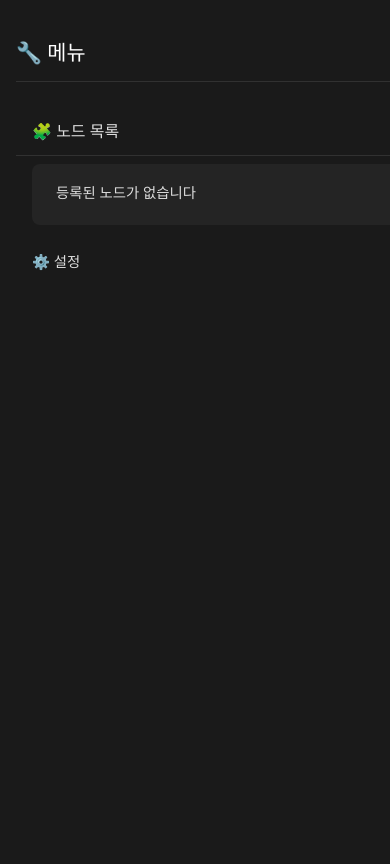
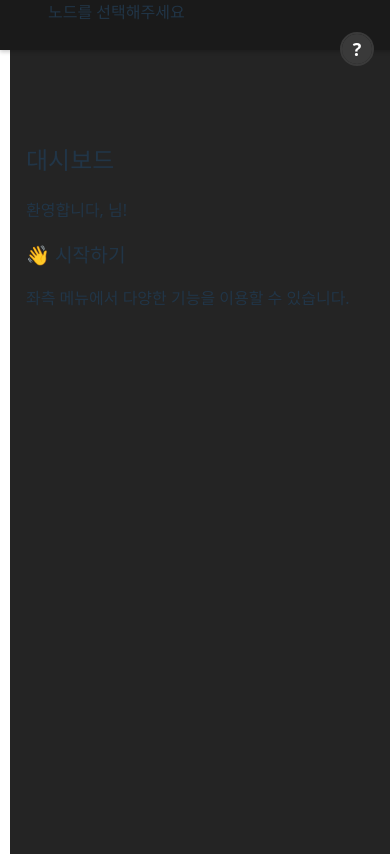
Before and after one commit to obscura-linux-monitoring/Web-Frontend, a React (Vite) app: page / in a window 390 px wide. Built offline with nearby package versions, Linux system fonts and the light colour scheme.

Commit message:
사이드바 수정 중

```diff
--- a/src/components/SideBar.tsx
+++ b/src/components/SideBar.tsx
@@ -20,6 +20,14 @@ const SideBar = () => {
   const location = useLocation();
   const fetchedRef = useRef(false);
   const wsRef = useRef<WebSocket | null>(null);
+
+  // 모바일 사이드바 열림/닫힘 상태
+  const [isSidebarOpen, setIsSidebarOpen] = useState(false);
+
+  // 사이드바 열기/닫기 토글 함수
+  const toggleSidebar = () => {
+    setIsSidebarOpen(!isSidebarOpen);
+  };
 
   // 사용자의 노드 목록을 가져오는 함수 - 최초 한 번만 실행
   useEffect(() => {
@@ -134,7 +142,13 @@ const SideBar = () => {
   };
 
   return (
-    <div className={styles.sidebar}>
+    <>
+    {/* 햄버거 메뉴 버튼 */}
+    <div className={styles.hamburger} onClick={toggleSidebar}>
+      ☰
+    </div>
+
+    <div className={`${styles.sidebar} ${isSidebarOpen ? styles.open : ''}`}>
       <h3>🔧 메뉴</h3>
       <ul>
         <li className={styles.nodeListSection}>
@@ -172,6 +186,7 @@ const SideBar = () => {
         <li><Link to="/settings">⚙️ 설정</Link></li>
       </ul>
     </div>
+    </>
   );
 };
 
--- a/src/scss/SideBar.module.scss
+++ b/src/scss/SideBar.module.scss
@@ -10,6 +10,14 @@
   box-shadow: 2px 0 5px rgba(0, 0, 0, 0.3);
   overflow-y: auto;
   z-index: 100;
+  display: block;
+
+  @media (max-width: 768px) {
+    display: none; /* 모바일에서는 기본 사이드바 숨김 */
+    &.open {
+      display: block; /* 햄버거 메뉴가 열렸을 때 표시 */
+    }
+  }
 
   h3 {
     margin-bottom: 1.5rem;
@@ -138,6 +146,16 @@
 
 // 모바일 스타일 추가
 // 모바일 스타일 추가
+.hamburger {
+  display: none; /* 기본적으로 숨김 */
+
+  @media (max-width: 768px) {
+    display: block; /* 모바일에서만 보이도록 */
+    cursor: pointer;
+    font-size: 24px;
+  }
+}
+
 @media (max-width: 768px) {
   .sidebar {
     position: fixed; /* 고정 위치 */
```
